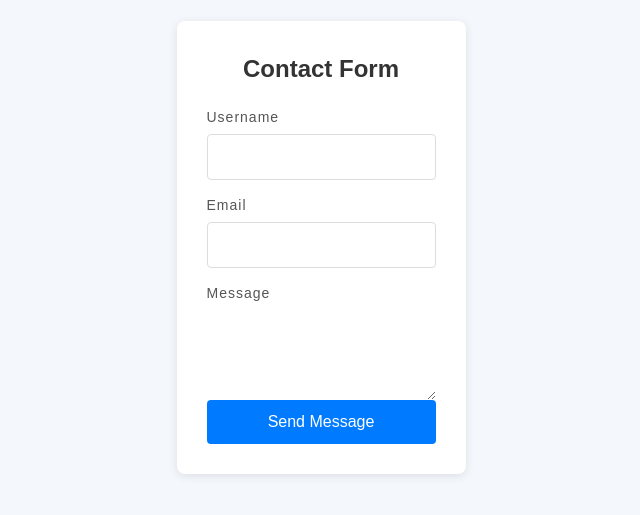
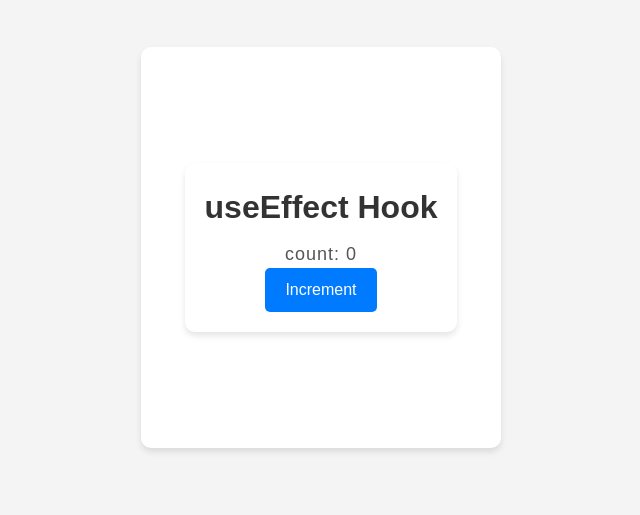
Before and after one commit to HarshUpadhyay518/ReactSeries, a React (Vite) app in the folder my-app/: page / in a window 1280 px wide. Shown: the part 153-668 px from the top of the page, without its empty margins (319-959 px from the left). Built offline with nearby package versions, Linux system fonts and the light colour scheme.

Commit message:
Initial Commit

```diff
--- a/my-app/src/App.jsx
+++ b/my-app/src/App.jsx
@@ -7,7 +7,7 @@
 // import { DerivedState } from './components/derivedState';
 // import './components/EV.css';
 // import './index.css';
-import { ContactForm } from './components/PracticeForm/ContactForm';
+// import { ContactForm } from './components/PracticeForm/ContactForm';
 // import { LoginForm } from './components/PracticeForm/LoginForm';
 // import { RegistrationForm } from './components/hooks/RegistrationForm';
 // import { ShortCircuitExample } from './components/ShortCircuitEvaluation';
@@ -16,7 +16,11 @@ import { ContactForm } from './components/PracticeForm/ContactForm';
 // import { EventPropagation } from "./components/EventPropagation";
 // import { State } from './components/hooks/State';
 
+import { ReactUseEffect } from "./components/hooks/UseEffect";
+
 // import { Todo } from "./projects/TodoWebsite/Todo";
+
+
 
 export const App = () =>{
   return(
@@ -35,7 +39,8 @@ export const App = () =>{
 
       {/* <RegistrationForm/> */}
       {/* <LoginForm/> */}
-      <ContactForm/>
+      {/* <ContactForm/> */}
+      <ReactUseEffect/>
 
   {/* // return <Profile/>; */}
     </section>
--- /dev/null
+++ b/my-app/src/components/hooks/UseEffect/index.css
@@ -0,0 +1,43 @@
+/* index.css */
+body {
+    font-family: Arial, sans-serif;
+    background-color: #f4f4f4;
+    display: flex;
+    justify-content: center;
+    align-items: center;
+    height: 100vh;
+    margin: 0;
+}
+
+div {
+    background: white;
+    padding: 20px;
+    border-radius: 10px;
+    box-shadow: 0px 4px 6px rgba(0, 0, 0, 0.1);
+    text-align: center;
+}
+
+h1 {
+    color: #333;
+    margin-bottom: 10px;
+}
+
+p {
+    font-size: 18px;
+    color: #555;
+}
+
+button {
+    padding: 10px 20px;
+    font-size: 16px;
+    border: none;
+    border-radius: 5px;
+    background-color: #007bff;
+    color: white;
+    cursor: pointer;
+    transition: background 0.3s ease;
+}
+
+button:hover {
+    background-color: #0056b3;
+}
--- /dev/null
+++ b/my-app/src/components/hooks/UseEffect/index.jsx
@@ -0,0 +1,21 @@
+import { useEffect, useState } from 'react';
+import './index.css';
+
+export const ReactUseEffect = () =>{
+    const [count,setCount] = useState(0);
+    useEffect(() => {
+        // console.log("Hello useEffact");
+        console.log("Count Value : ",count);
+
+    },[count]);
+    return(
+        // <div>
+        //     <h1>Hello, useEffect</h1>
+        // </div>
+        <div>
+            <h1>useEffect Hook</h1>
+            <p>count: {count}</p>
+            <button onClick={() => setCount(count + 1)}>Increment</button>
+        </div>
+    );
+};
```
Also changed, not shown: my-app/src/components/PracticeForm/UseEffectExample/index.jsx (added, +16 -0 lines), my-app/src/components/PracticeForm/UseEffectExample/index.css (added), 1 other file (tests, documents, lock files or other folders).
